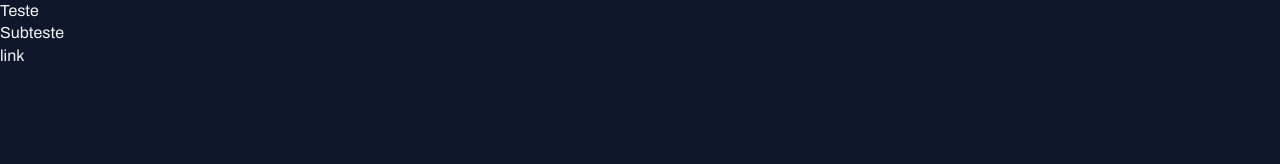
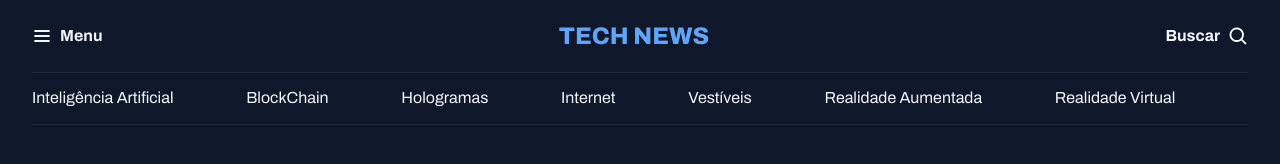
Before and after one commit to devPedro7/estudosGrid, a plain HTML site: page PROJETO - PORTAL DE NOTICIAS/index.html in a window 1280 px wide. Drawn offline with Linux system fonts and the light colour scheme.

Commit message:
Criando e estilizando header

```diff
--- a/PROJETO - PORTAL DE NOTICIAS/CSS/global.css
+++ b/PROJETO - PORTAL DE NOTICIAS/CSS/global.css
@@ -45,3 +45,20 @@ a:hover{
 h1,h2,h3{
     font: inherit; /*herdando do pai em que ele está dentro*/
 }
+
+.container{
+    max-width: 1280px;
+    padding-inline: 32px;
+    margin-inline: auto;
+}
+
+
+/*classe utilitaria: utility-first classe que faz apenas uma coisa*/
+/*os frameworks de front utilizam classes utilitarias*/
+.grid{
+    display: grid;
+}
+
+.grid-flow-col{ /*fazendo com o grid saia de linha e vire coluna*/
+    grid-auto-flow: column;
+}
--- /dev/null
+++ b/PROJETO - PORTAL DE NOTICIAS/CSS/header.css
@@ -0,0 +1,25 @@
+#primary{
+    padding-block: 20px; /*pegando o eixo vertical: em cima e embaixo*/
+}
+
+#primary div{
+    display: flex;
+    align-items: center;
+    gap: 8px;
+}
+
+#primary div:nth-child(2){
+    margin-inline: auto;
+    font: var(--h1);
+    color: var(--brand-color-light);
+}
+
+#primary div:nth-child(3){
+    justify-self: end;
+}
+
+#secondary{
+    padding-block: 14px;
+    border: solid 1px var(--stroke-color);
+    border-inline: none; /*retira as bordas das laterais e deixa em cima e embaixo*/
+}
--- a/PROJETO - PORTAL DE NOTICIAS/CSS/index.css
+++ b/PROJETO - PORTAL DE NOTICIAS/CSS/index.css
@@ -1 +1,2 @@
 @import url(global.css);
+@import url(header.css);
--- a/PROJETO - PORTAL DE NOTICIAS/index.html
+++ b/PROJETO - PORTAL DE NOTICIAS/index.html
@@ -11,9 +11,31 @@
 </head>
 <body>
 
-    <h1>Teste</h1>
-    <h2>Subteste</h2>
-    <a href="#">link</a>
+    <header class="container">
+        <nav id="primary" class="grid grid-flow-col">
+            <div>
+                <img src="ASSETS/ICONS/List.svg" alt="icone de menu">
+                <strong>Menu</strong>
+            </div>
+            <div>
+                <p>TECH NEWS</p>
+            </div>
+            <div>
+                <strong>Buscar</strong>
+                <img src="ASSETS/ICONS/MagnifyingGlass.svg" alt="Icone de lupa para pesquisa">
+            </div>
+        </nav>
+
+        <nav id="secondary" class="grid grid-flow-col">
+            <a href="#">Inteligência Artificial</a>
+            <a href="#">BlockChain</a>
+            <a href="#">Hologramas</a>
+            <a href="#">Internet</a>
+            <a href="#">Vestíveis</a>
+            <a href="#">Realidade Aumentada</a>
+            <a href="#">Realidade Virtual</a>
+        </nav>
+    </header>
 
 </body>
 </html>
```
